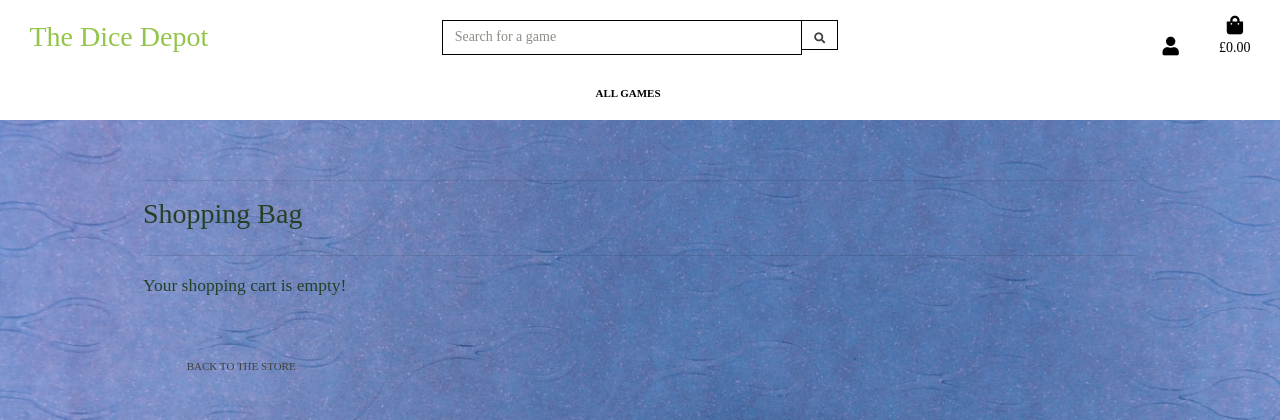
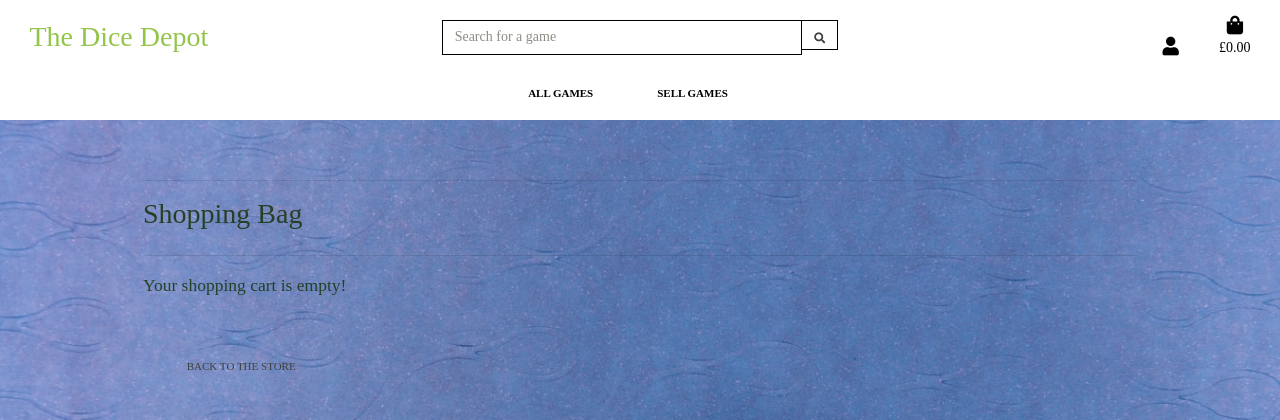
Before and after one commit to Scrambles86/dice_depot, a Django app: template bag/templates/bag/bag.html in a window 1280 px wide. Shown: the top 420 px of the page. Run offline with Django 3.2, Linux system fonts and the light colour scheme; the template is opened without the code that fills it, so the values that code supplies are empty; some libraries are stand-ins or nearby versions; some web fonts are replaced.

Commit message:
Updated links in navbar

```diff
--- a/templates/includes/nav.html
+++ b/templates/includes/nav.html
@@ -5,10 +5,16 @@
                 All Games
             </a>
             <div class="dropdown-menu border-0" aria-labelledby="all-products-link">
-                <a href="" class="dropdown-item">By Price</a>
-                <a href="" class="dropdown-item">By Year</a>
-                <a href="{% url 'products' %}" class="dropdown-item">All Games</a>
+                <a href="" class="dropdown-item">Sort By Price</a>
+                <a href="" class="dropdown-item">Sort By Release Year</a>
+                <a href="" class="dropdown-item">Sort By Minimum Age</a>
+                <a href="{% url 'products' %}" class="dropdown-item">See All Games</a>
             </div>
+        </li>
+        <li class="nav-item dropdown">
+            <a class="logo-font font-weight-bold nav-link text-black mr-5" href="#" id="all-products-link" data-toggle="dropdown" aria-haspopup="true" aria-expanded="false">
+                Sell Games
+            </a>
         </li>
     </ul>
 </div>
```
